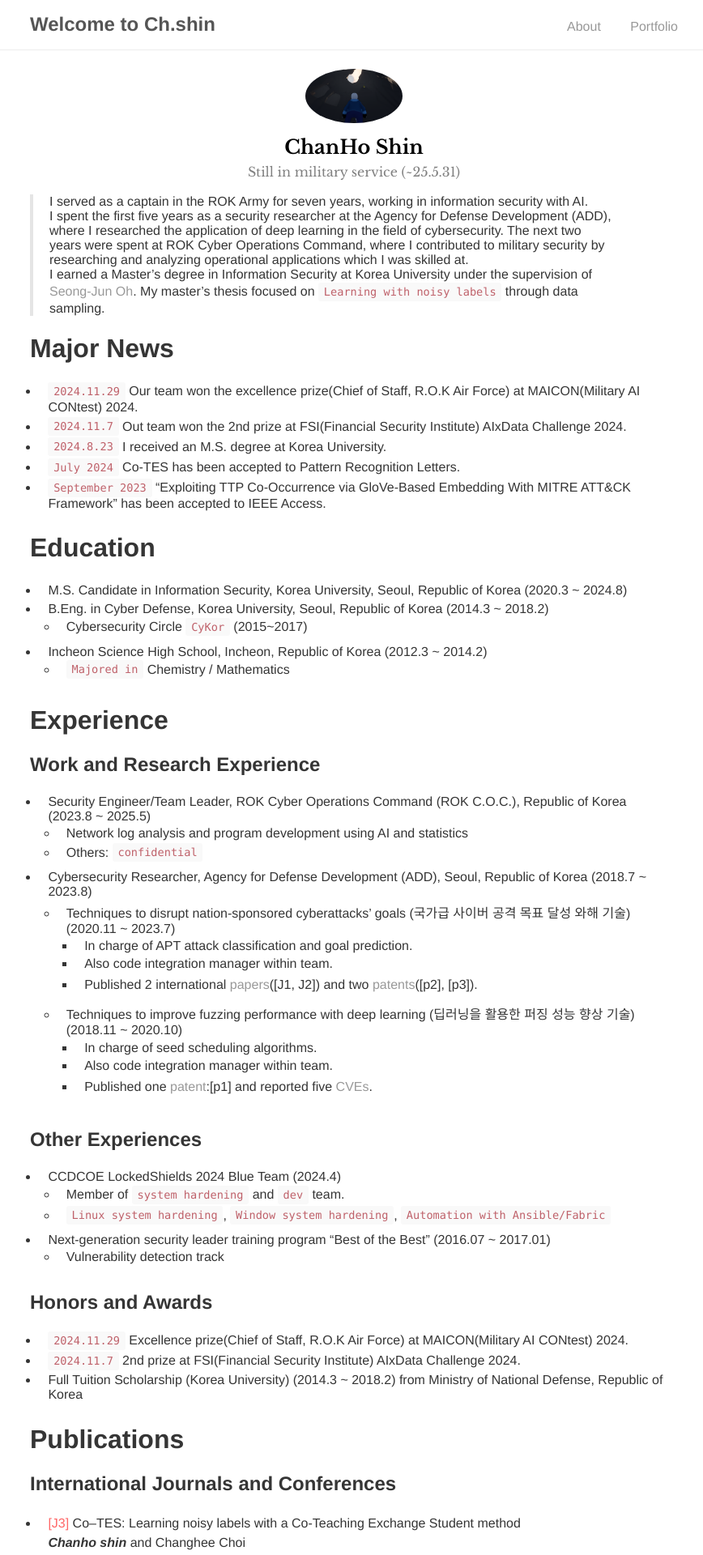
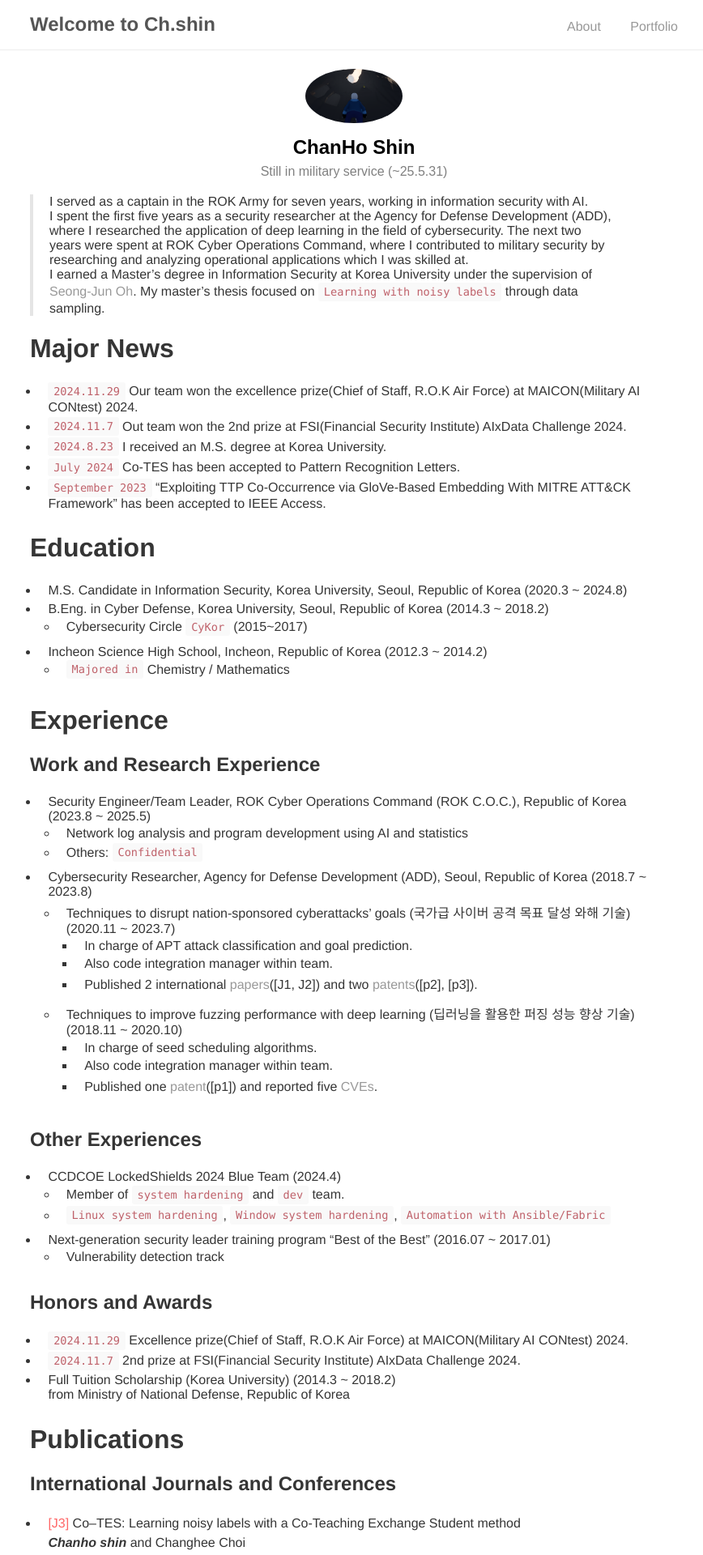
Before and after one commit to SSINsch/ssinsch.github.io, a Jekyll site: the page built from index.md, in a window 1280 px wide. Shown: the top 1920 px of the page at 81% size, without its empty margins (203-1071 px from the left). Built offline with Jekyll 4.4.1, drawn with Linux system fonts in a browser that asks for light colours.

Commit message:
font change

```diff
--- a/_sass/base/_variables.scss
+++ b/_sass/base/_variables.scss
@@ -10,6 +10,7 @@
 $code-color: #bf616a;
 
 // Fonts
+$calibri: 'Calibri';
 $serif-primary: 'Libre Baskerville', 'Times New Roman', Times, serif;
 $serif-secondary: Palatino, 'Palatino LT STD', 'Palatino Linotype', 'Book Antiqua', 'Georgia', serif;
 $sans-serif: 'Helvetica Neue', 'Segoe UI', Helvetica, Arial, sans-serif;
--- a/_sass/main.scss
+++ b/_sass/main.scss
@@ -9,3 +9,14 @@
 @import 'layouts/post';
 @import 'layouts/layout';
 @import 'layouts/footer';
+
+
+@font-face {
+  font-family: 'Carlito';
+  src: url('https://fonts.googleapis.com/css2?family=Carlito:ital,wght@0,400;0,700;1,400;1,700&display=swap');
+  font-weight: normal;
+  font-style: normal;
+}
+body {
+  font-family: 'Carlito', sans-serif;
+}
--- a/index.md
+++ b/index.md
@@ -29,7 +29,7 @@
 
 - Security Engineer/Team Leader, ROK Cyber Operations Command (ROK C.O.C.), Republic of Korea (2023.8 ~ 2025.5)
   - Network log analysis and program development using AI and statistics
-  - Others: `confidential`
+  - Others: `Confidential`
 - Cybersecurity Researcher, Agency for Defense Development (ADD), Seoul, Republic of Korea (2018.7 ~ 2023.8)
   - Techniques to disrupt nation-sponsored cyberattacks' goals (국가급 사이버 공격 목표 달성 와해 기술) (2020.11 ~ 2023.7)
     - In charge of APT attack classification and goal prediction.
@@ -38,7 +38,7 @@
   - Techniques to improve fuzzing performance with deep learning (딥러닝을 활용한 퍼징 성능 향상 기술) (2018.11 ~ 2020.10)
     - In charge of seed scheduling algorithms.
     - Also code integration manager within team.
-    - Published one [patent](#patent):[p1] and reported five [CVEs](#cve).
+    - Published one [patent](#patent)([p1]) and reported five [CVEs](#cve).
 
 ## Other Experiences
 - CCDCOE LockedShields 2024 Blue Team (2024.4)
```
